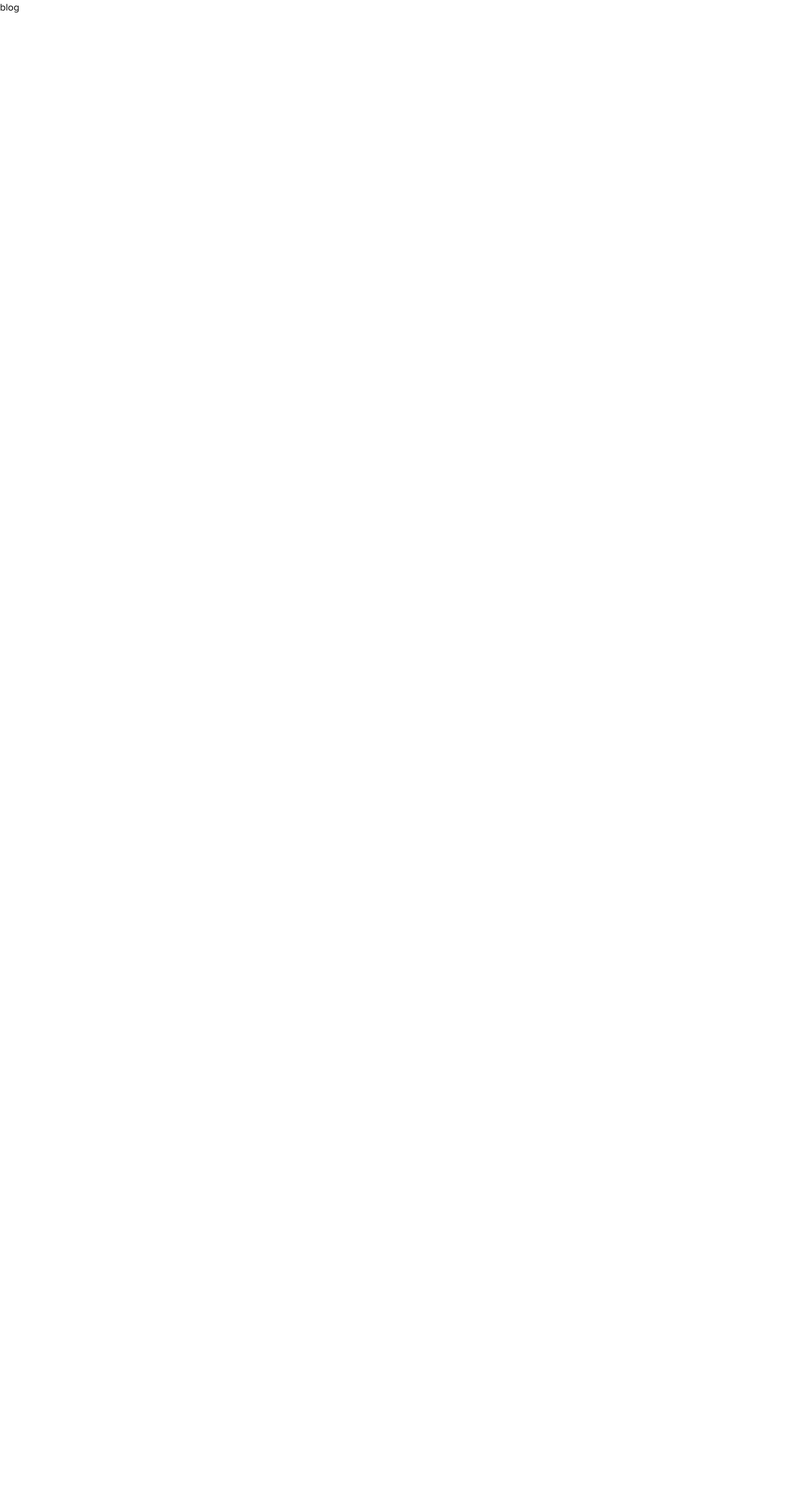
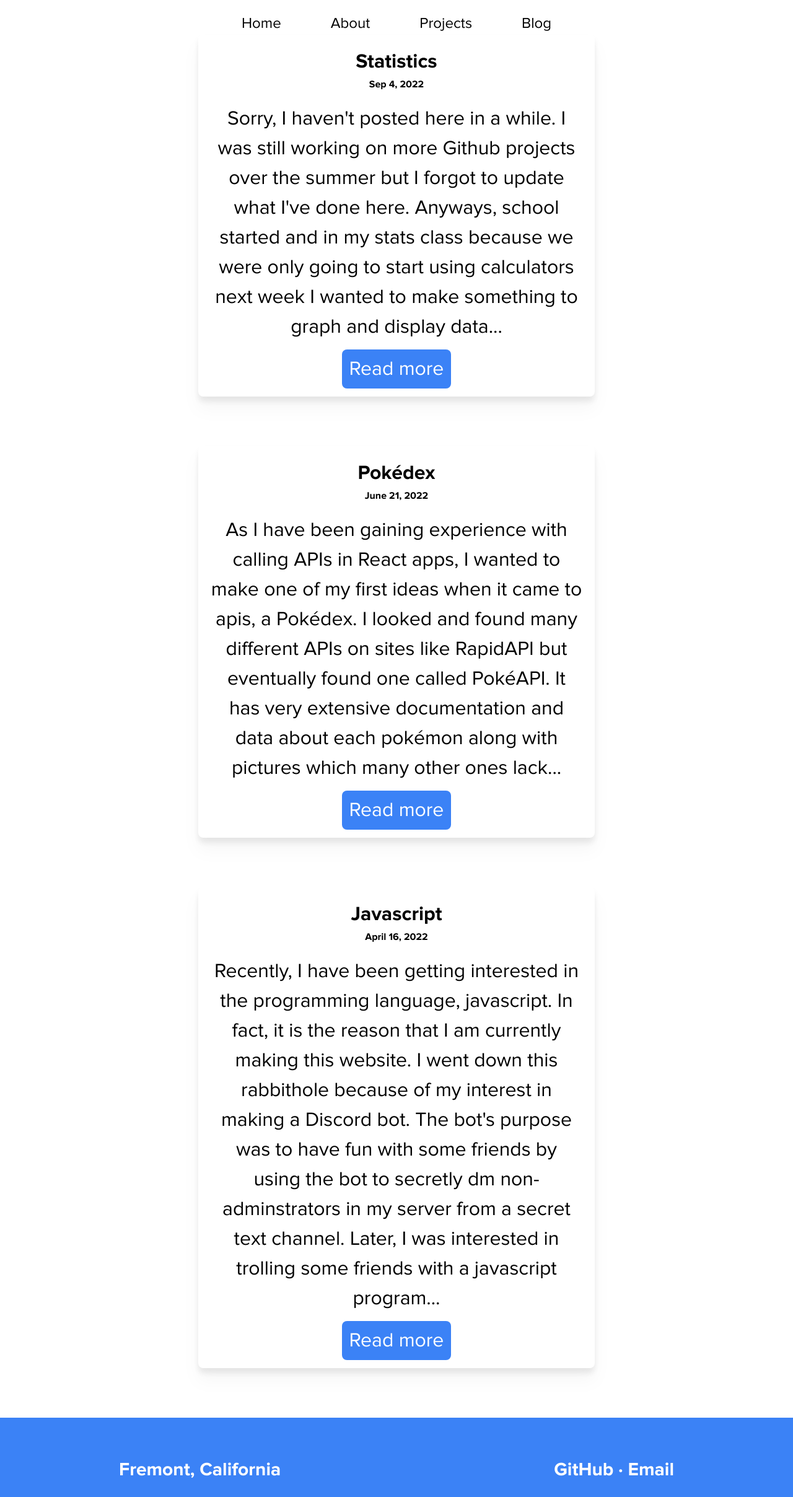
Before and after one commit to kach0w/rate-my-aps, a Next.js app: page /blog in a window 1280 px wide. Shown: the whole page at 62% size. Before the commit the page ends 800 px from the top, so only its background shows below. Built offline with nearby package versions, Linux system fonts and the light colour scheme.

Commit message:
added blog page

```diff
--- a/components/Blog.js
+++ b/components/Blog.js
@@ -14,7 +14,7 @@ const Blog = () => {
             </div>
             <a className='bg-[#3b82f6] rounded-lg text-white mt-[2vh] hover:bg-[#0a5adb] p-3' href="/blog/statistics">Read more</a>
         </div>
-        <div className='text-[2rem] mt-4 mb-4 hover:text-slate-500'>
+        <div className='text-[2rem] mt-4 mb-[25vh] hover:text-slate-500'>
             <a href="/blog"><u>More Blog Posts</u></a>
         </div>
     </div>
--- a/pages/blog.js
+++ b/pages/blog.js
@@ -1,9 +1,39 @@
 import React from 'react'
+import Navbar from '../components/Navbar';
+import Footer from '../components/Footer'
 
-const blog = () => {
+
+export default function Home() {
   return (
-    <div>blog</div>
+    <div className='text-center'>
+      <Navbar />
+      <div className='mx-auto mb-[10vh] max-w-[50vw] rounded-lg p-5 bg-white drop-shadow-xl  font-serif font-normal text-[2rem]'>
+            <h2 className='font-serif font-bold'>Statistics</h2>
+            <h2 className='font-serif font-bold text-[1rem]'>Sep 4, 2022</h2>
+            <div className='pb-5 pt-5'>
+                Sorry, I haven't posted here in a while. I was still working on more Github projects over the summer but I forgot to update what I've done here. Anyways, school started and in my stats class because we were only going to start using calculators next week I wanted to make something to graph and display data...
+            </div>
+            <a className='bg-[#3b82f6] rounded-lg text-white mt-[2vh] hover:bg-[#0a5adb] p-3' href="/blog/statistics">Read more</a>
+      </div>
+      <div className='mx-auto mb-[10vh] max-w-[50vw] rounded-lg p-5 bg-white drop-shadow-xl  font-serif font-normal text-[2rem]'>
+            <h2 className='font-serif font-bold'>Pokédex</h2>
+            <h2 className='font-serif font-bold text-[1rem]'>June 21, 2022</h2>
+            <div className='pb-5 pt-5'>
+            As I have been gaining experience with calling APIs in React apps, I wanted to make one of my first ideas when it came to apis, a Pokédex.
+              I looked and found many different APIs on sites like RapidAPI but eventually found one called PokéAPI. It has very extensive documentation
+              and data about each pokémon along with pictures which many other ones lack...             </div>
+            <a className='bg-[#3b82f6] rounded-lg text-white mt-[2vh] hover:bg-[#0a5adb] p-3' href="/blog/pokedex">Read more</a>
+      </div>
+      <div className='mx-auto mb-[10vh] max-w-[50vw] rounded-lg p-5 bg-white drop-shadow-xl  font-serif font-normal text-[2rem]'>
+            <h2 className='font-serif font-bold'>Javascript</h2>
+            <h2 className='font-serif font-bold text-[1rem]'>April 16, 2022</h2>
+            <div className='pb-5 pt-5'>
+            Recently, I have been getting interested in the programming language, javascript. In fact, it is the reason that I am currently making this website.
+              I went down this rabbithole because of my interest in making a Discord bot. The bot's purpose was to have fun with some friends by using the bot to
+              secretly dm non-adminstrators in my server from a secret text channel. Later, I was interested in trolling some friends with a javascript program...    </div>
+            <a className='bg-[#3b82f6] rounded-lg text-white mt-[2vh] hover:bg-[#0a5adb] p-3' href="/blog/javascript">Read more</a>
+      </div>
+      <Footer />
+    </div>
   )
 }
-
-export default blog
```
